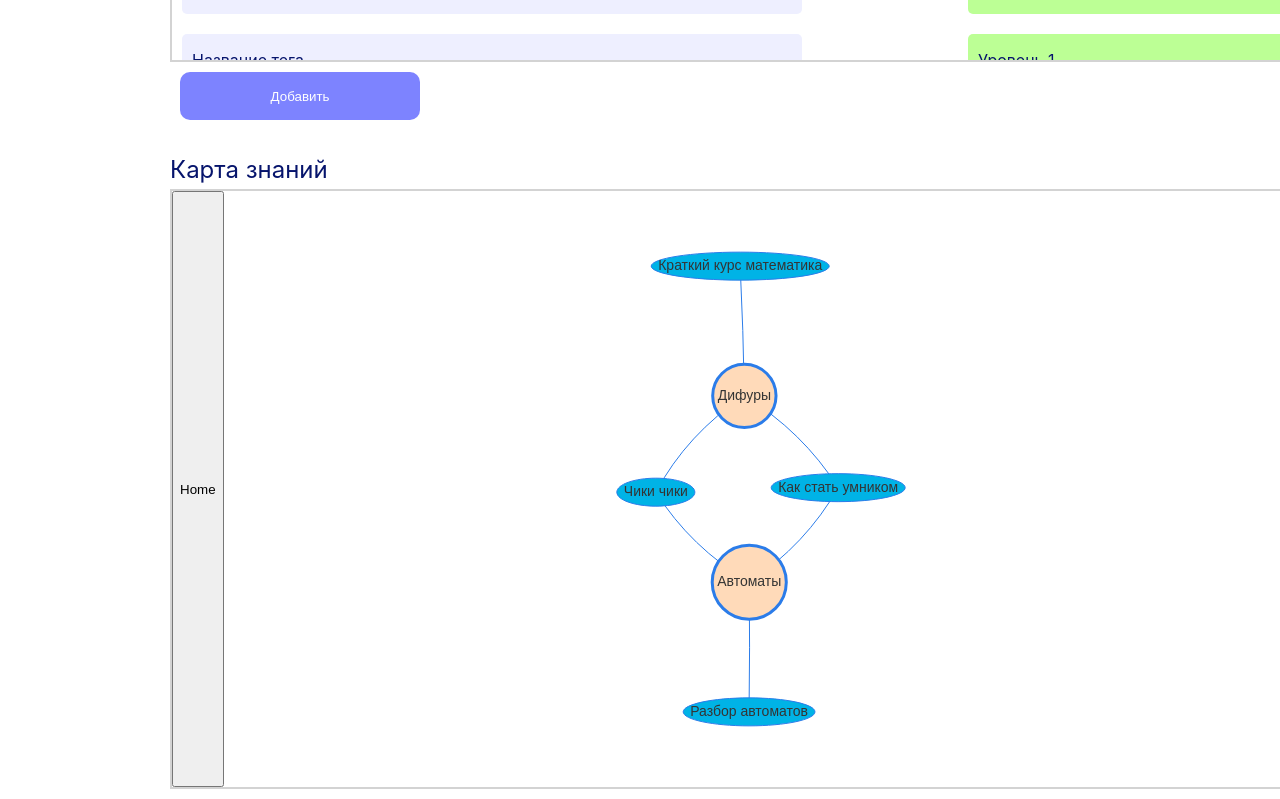
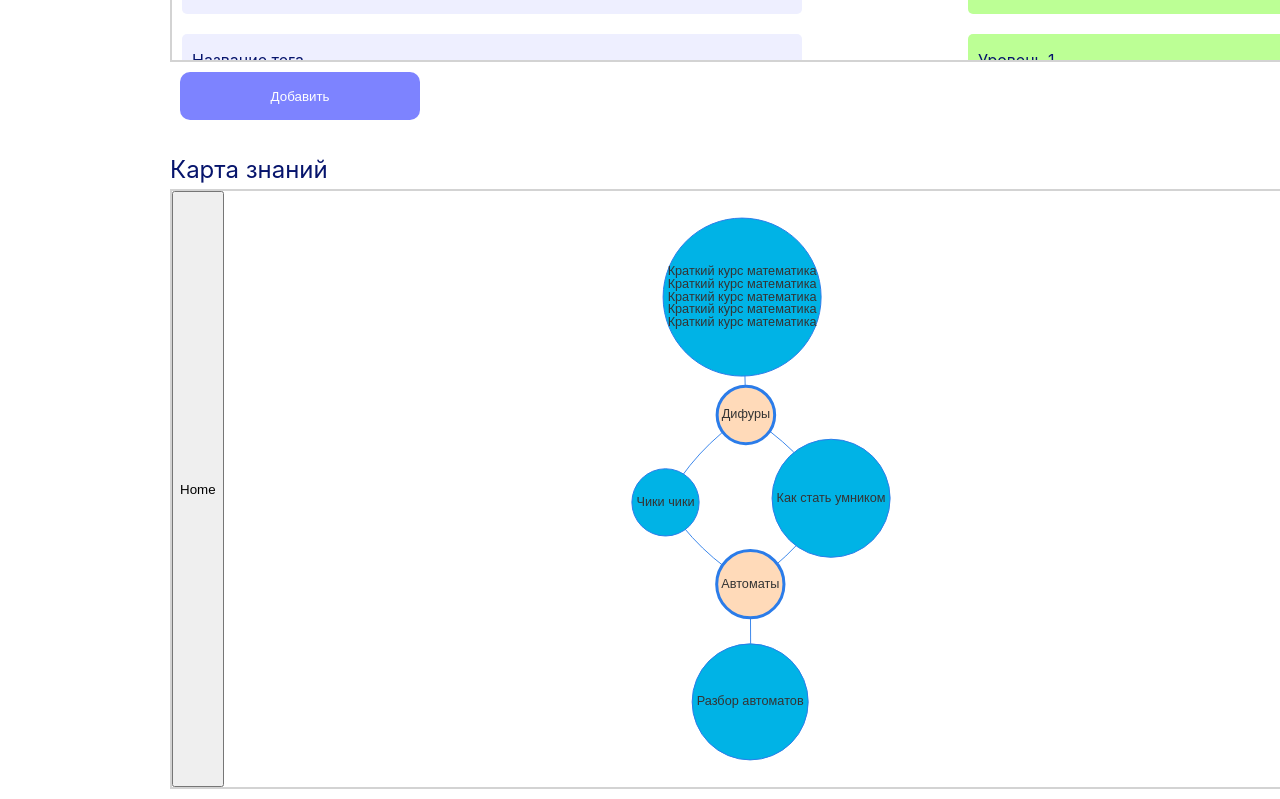
Before and after one commit to ArkhamX2/mind-map, a React (Vite) app in the folder Web/: page /profile in a window 1280 px wide. Shown: the part 784-1583 px from the top of the page. Built offline with nearby package versions, Linux system fonts and the light colour scheme.

Commit message:
mind upd

```diff
--- a/Web/src/components/mindNetwork.tsx
+++ b/Web/src/components/mindNetwork.tsx
@@ -1,4 +1,4 @@
-import { FC, useEffect } from "react";
+import { FC, useEffect, useMemo } from "react";
 import { Data, Options, Edge, Node } from 'vis-network/standalone/esm/vis-network';
 import useVisNetwork from "../utility/useVisNetwork";
 
@@ -10,22 +10,36 @@ const defaultOptions: Options = {
   }
 };
 
-const MindNetwork: FC<{ props: Data }> = ({ props }: { props: Data }) => {
+type mindProps = {
+  data: Data,
+  callback: (nodeId?: number) => number | undefined
+}
+
+const MindNetwork: FC<{ props: mindProps }> = ({ props }: { props: mindProps }) => {
+  console.log(props.data.nodes)
   const { ref, network } = useVisNetwork({
     options: defaultOptions,
-    edges: props.edges as Edge[],
-    nodes: props.nodes as Node[]
+    edges: [],
+    nodes: []
   });
-  network?.on("selectNode", () => console.log("goToUrl"))
+  network?.setData(props.data)
+  const mindNetwork = useMemo(() => {
+    network?.on("selectNode", (item) => props.callback(item.nodes[0]))
+    network?.on("deselectNode", () => props.callback(undefined))
+    return { network }
+  }, [network])
 
-  const handleClick = () => {
-    if (!network) return;
-    network.focus((props.nodes as Node[])[0].id!);
+  network?.on("selectNode", (item) => props.callback(item.nodes[0]))
+  network?.on("deselectNode", () => props.callback(undefined))
+
+  const homeClick = () => {
+    if (!mindNetwork.network) return;
+    mindNetwork.network.focus((props.data.nodes as Node[])[0].id!);
   };
 
   return (
     <>
-      <button onClick={handleClick}>Home</button>
+      <button onClick={homeClick}>Home</button>
       <div style={{ height: "auto", width: "auto" }} ref={ref} />
     </>
   );
--- a/Web/src/components/profile.tsx
+++ b/Web/src/components/profile.tsx
@@ -1,5 +1,5 @@
 import axios, { AxiosError } from "axios";
-import { FC, useState } from "react"
+import { FC, useEffect, useState } from "react"
 import { Link, useNavigate } from 'react-router-dom'
 import TagComponent from "../components/taglistComponent"
 import MindNetwork from "../components/mindNetwork"
@@ -161,7 +161,7 @@ const createMindNerworkProps = (courses: course[], courseTags: courseTag[]): Dat
     var edges: Edge[] = []
 
     courseTags.map((tag) => {
-        nodes.push({ id: tag.id, label: tag.tag_name, level: tag.level, group: "tag", shape: "circle"})
+        nodes.push({ id: tag.id, widthConstraint: {minimum:50, maximum:200}, label: tag.tag_name, level: tag.level, group: "tag", shape: "circle" })
         if (tag.course_id && tag.course_id.length > 0)
             tag.course_id.map((id) => {
                 var course = courses.find((course) => course.id == id)
@@ -170,7 +170,7 @@ const createMindNerworkProps = (courses: course[], courseTags: courseTag[]): Dat
                     var node = nodes.find((node) => node.id == localCourseId)
                     // color: TagColors[TagColors.length%(tag.id!+5)]
                     if (node == undefined)
-                        nodes.push({ label: course.name, id: localCourseId, group: "course"})
+                        nodes.push({ label: course.name, widthConstraint: {minimum:50, maximum:200},id: localCourseId, group: "course", shape: "circle" })
                     // color edge if course not ended yet by user
                     edges.push({ from: tag.id, to: localCourseId })
                 }
@@ -183,10 +183,10 @@ const createMindNerworkProps = (courses: course[], courseTags: courseTag[]): Dat
     return mindProps
 }
 
-const testCourseData = [
+const initCourseData = [
     {
         id: 1,
-        name: "Краткий курс математика"
+        name: "Краткий курс математика Краткий курс математика Краткий курс математика Краткий курс математика Краткий курс математика"
     },
     {
         id: 2,
@@ -202,7 +202,7 @@ const testCourseData = [
     }
 ]
 
-const testCourseTagData = [
+const initCourseTagData = [
     {
         id: 1,
         course_id: [2, 1, 3],
@@ -218,6 +218,36 @@ const testCourseTagData = [
 ]
 
 const Profile: FC = () => {
+    const [selectedNode, setSelectedNode] = useState<number>()
+    const [courseData, setCourseData] = useState([...initCourseData])
+    const [courseTagData, setCourseTagData] = useState([...initCourseTagData])
+
+    useEffect(() => {
+        if (selectedNode != undefined) {
+            if (selectedNode > 0)
+            {
+                setCourseTagData([...initCourseTagData.filter((tag)=>tag.id==selectedNode)])
+                setCourseData([...initCourseData])
+            }
+            else
+            {
+                setCourseTagData([...initCourseTagData.filter((tag)=>tag.course_id.find((id)=>id==selectedNode*-1)!=undefined)])
+                setCourseData([...initCourseData.filter((course)=>course.id==selectedNode*-1)])
+            }
+        }
+        else
+        {
+            setCourseData([...initCourseData])
+            setCourseTagData([...initCourseTagData])
+        }
+    }, [selectedNode])
+
+    const getSelectedNode = (nodeId?: number) => {
+        setSelectedNode(nodeId)
+        if (nodeId == undefined)
+            return undefined
+        return nodeId
+    }
     return (
         <main style={{ backgroundColor: "#FFFFFF" }}>
             <div style={{ margin: '0 160px' }}>
@@ -254,7 +284,7 @@ const Profile: FC = () => {
                 <div className="mapcontainer" style={{ width: "100%", height: '100%', display: "flex", flexDirection: 'column', padding: '10px' }}>
                     <div className="label" style={{ margin: '5px 0' }}><h2>Карта знаний</h2></div>
                     <div style={{ display: 'flex', height: '600px', width: '1130px', border: '2px solid lightgray' }}>
-                        <MindNetwork props={createMindNerworkProps(testCourseData, testCourseTagData)} />
+                        <MindNetwork props={{ data: createMindNerworkProps(courseData, courseTagData), callback: getSelectedNode }} />
                     </div>
                 </div>
             </div>
```
